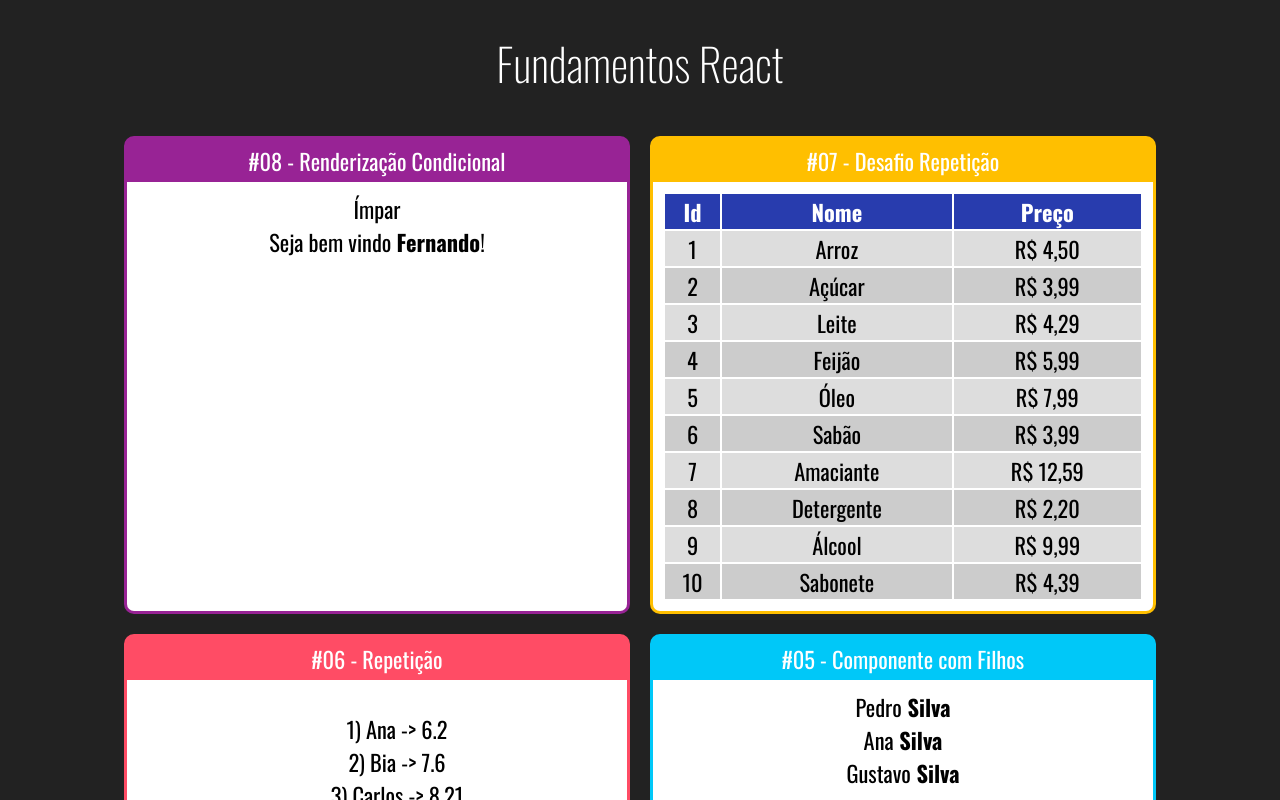
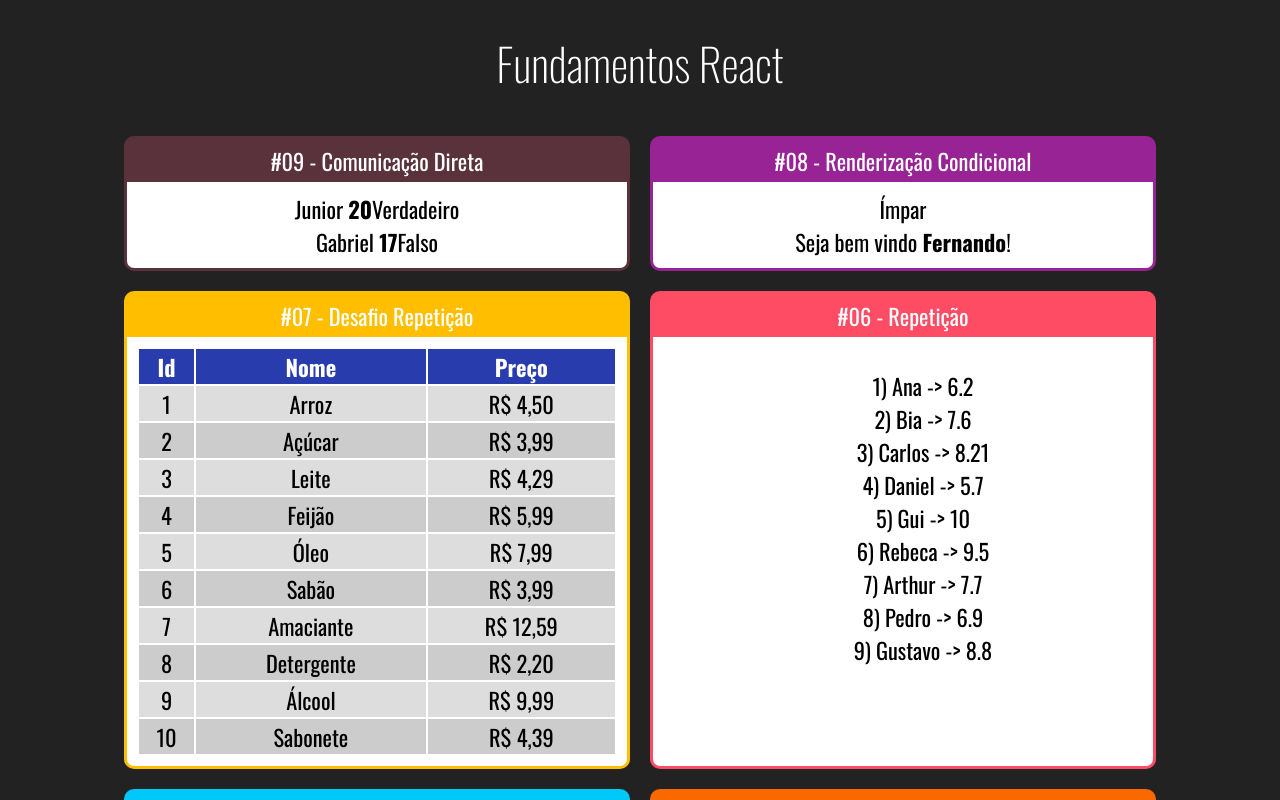
Before and after one commit to IngridBatista/CursoReact, a React (Create React App) app in the folder fundamentos-react/: page / in a window 1280 px wide. Shown: the top 800 px of the page. Built offline with nearby package versions, Linux system fonts and the light colour scheme.

Commit message:
Comunicação Direta

```diff
--- a/fundamentos-react/src/App.jsx
+++ b/fundamentos-react/src/App.jsx
@@ -1,6 +1,7 @@
 import "./App.css";
 import React from "react";
 
+import DiretaPai from "./components/comunicacao/DiretaPai";
 import UsuarioInfo from "./components/condicional/UsarioInfo";
 import ParOuImpar from "./components/condicional/ParOuImpar";
 import TabelaProdutos from "./components/repeticao/TabelaProdutos";
@@ -18,6 +19,11 @@ export default (_) => (
     <h1>Fundamentos React</h1>
 
     <div className="Cards">
+
+      <Card titulo="#09 - Comunicação Direta" color="#59323C">
+        <DiretaPai></DiretaPai>
+      </Card>
+
       <Card titulo="#08 - Renderização Condicional" color="#982395">
         <ParOuImpar numero={21}></ParOuImpar>
         <UsuarioInfo usuario={{ nome: 'Fernando' }}></UsuarioInfo>
--- /dev/null
+++ b/fundamentos-react/src/components/comunicacao/DiretaFilho.jsx
@@ -0,0 +1,12 @@
+import React from 'react'
+
+export default props => {
+    return (
+        <div>
+            <span>{props.nome} </span>
+            <span><strong>{props.idade}</strong></span>
+            <span>{props.nerd ? 'Verdadeiro' : 'Falso'}</span>
+        </div>
+    )
+
+}
--- /dev/null
+++ b/fundamentos-react/src/components/comunicacao/DiretaPai.jsx
@@ -0,0 +1,11 @@
+import React from "react";
+import DiretaFilho from "./DiretaFilho";
+
+export default (props) => {
+    return (
+        <div>
+            <DiretaFilho nome="Junior" idade={20} nerd={true} />
+            <DiretaFilho nome="Gabriel" idade={17} nerd={false} />
+        </div>
+    )
+};
```
